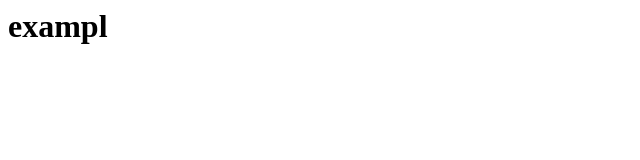
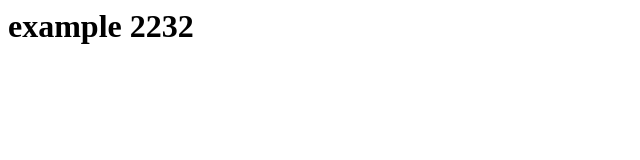
Before and after one commit to shay10299/website, a plain HTML site: page index.html in a window 1280 px wide. Shown: the whole page, without its empty margins (0-640 px from the left). Drawn offline with Linux system fonts and the light colour scheme.

Commit message:
test ci/cd3

```diff
--- a/index.html
+++ b/index.html
@@ -1,6 +1,6 @@
 <html>
 <title>ci/cd with jenkins</title>
 <body>
-<h1>exampl</h1>
+<h1>example 2232</h1>
 </body>
 </html>
```
